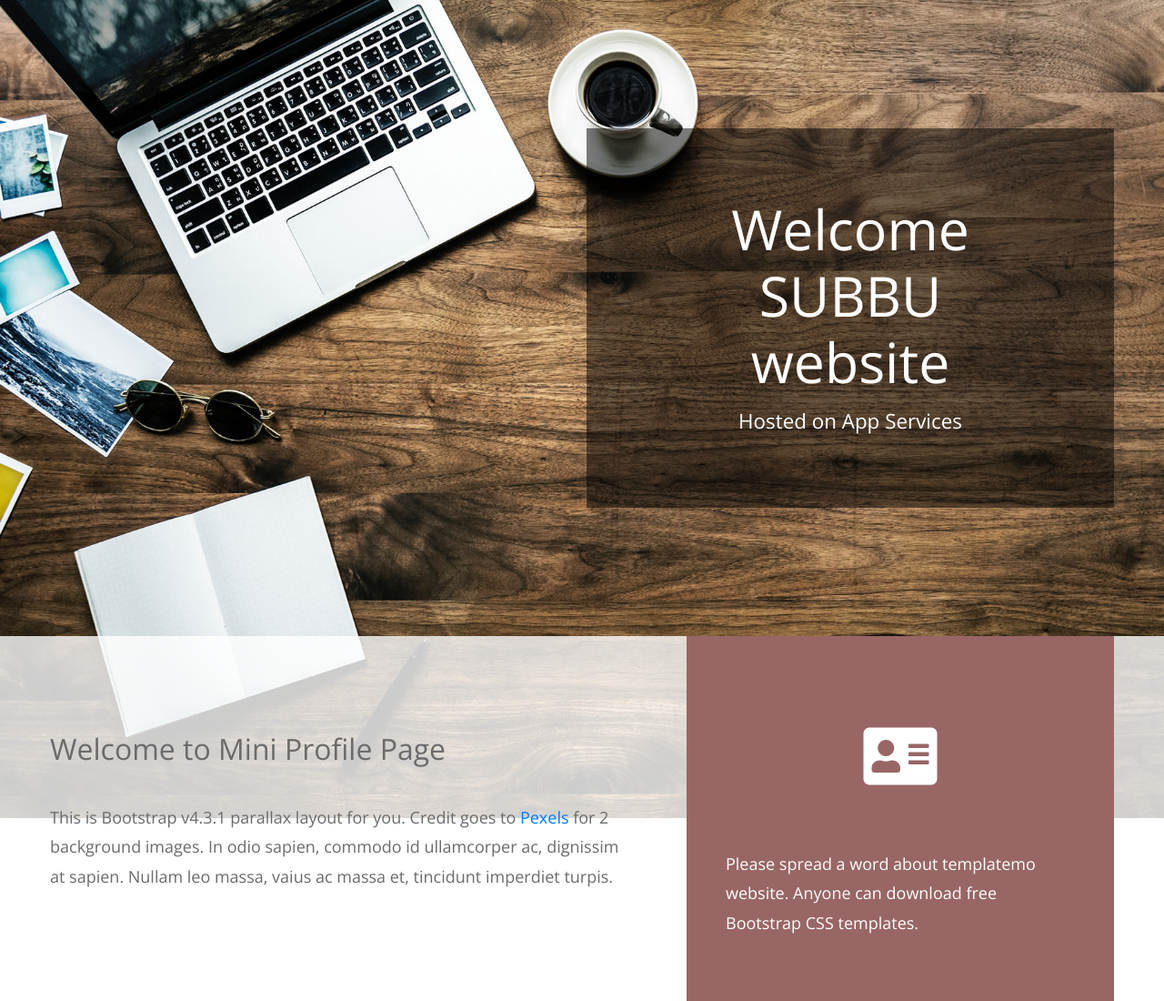
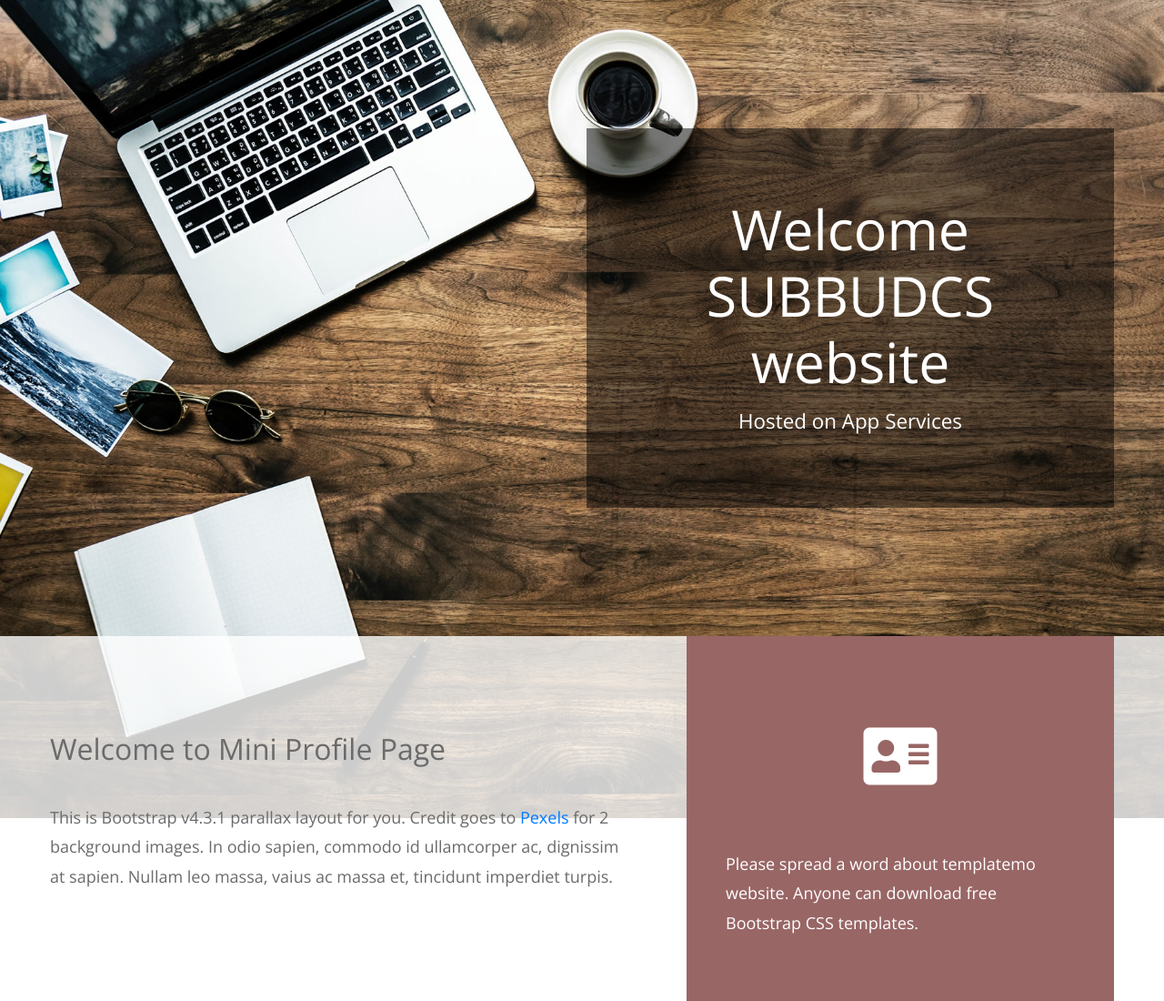
Before and after one commit to subbudcs1/WEB1, a plain HTML site: page index.html in a window 1280 px wide. Shown: the top 1100 px of the page at 91% size. Drawn offline with nearby package versions, Linux system fonts and the light colour scheme.

Commit message:
UPDATE SS

```diff
--- a/index.html
+++ b/index.html
@@ -25,7 +25,7 @@ https://templatemo.com/tm-530-mini-profile
             <!-- Black transparent bg -->
             <div class="ml-auto mr-0 tm-bg-black-transparent text-white tm-brand-container-inner">
               <div class="tm-brand-container text-center">
-                <h1 class="tm-brand-name">Welcome SUBBU website</h1>
+                <h1 class="tm-brand-name">Welcome SUBBUDCS website</h1>
                 <p class="tm-brand-description mb-0">Hosted on App Services</p>
               </div>
             </div>
```
